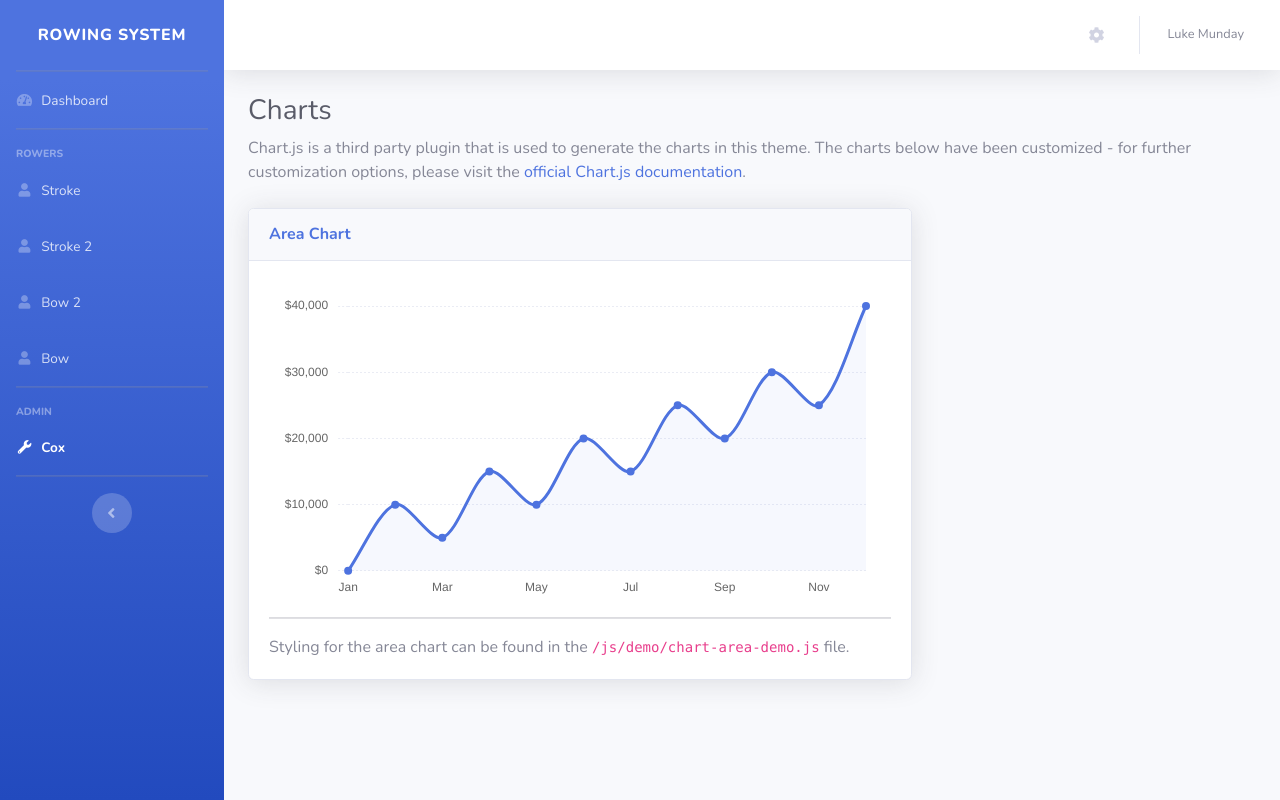
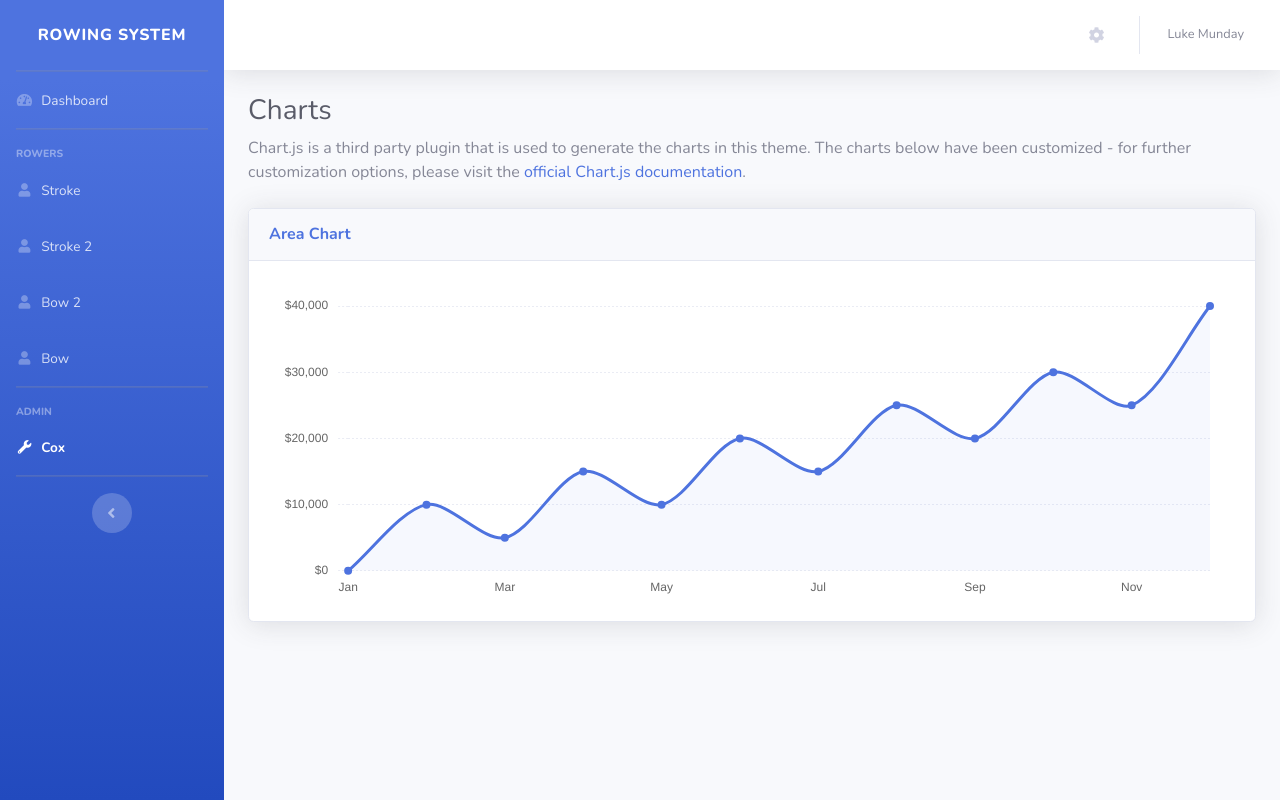
Before and after one commit to LMunday98/3CB101-Assessment-Dissertation, a Flask app: page /public/cox in a window 1280 px wide. Run offline with Flask 2, Linux system fonts and the light colour scheme; parts of the project's set-up code (start-up, migrations or seed data) failed here and were passed over; some libraries are stand-ins or nearby versions.

Commit message:
Formatting

```diff
--- a/project/server/app/templates/public/cox.html
+++ b/project/server/app/templates/public/cox.html
@@ -27,7 +27,6 @@
         <!-- Main Content -->
         <div id="content">
 
-
         {{ topbar () }}
 
             <!-- Begin Page Content -->
@@ -43,7 +42,7 @@
                 <!-- Content Row -->
                 <div class="row">
 
-                    <div class="col-xl-8 col-lg-7">
+                    <div class="col">
 
                         <!-- Area Chart -->
                         <div class="card shadow mb-4">
@@ -54,9 +53,6 @@
                                 <div class="chart-area">
                                     <canvas id="myAreaChart"></canvas>
                                 </div>
-                                <hr>
-                                Styling for the area chart can be found in the
-                                <code>/js/demo/chart-area-demo.js</code> file.
                             </div>
                         </div>
 
```
